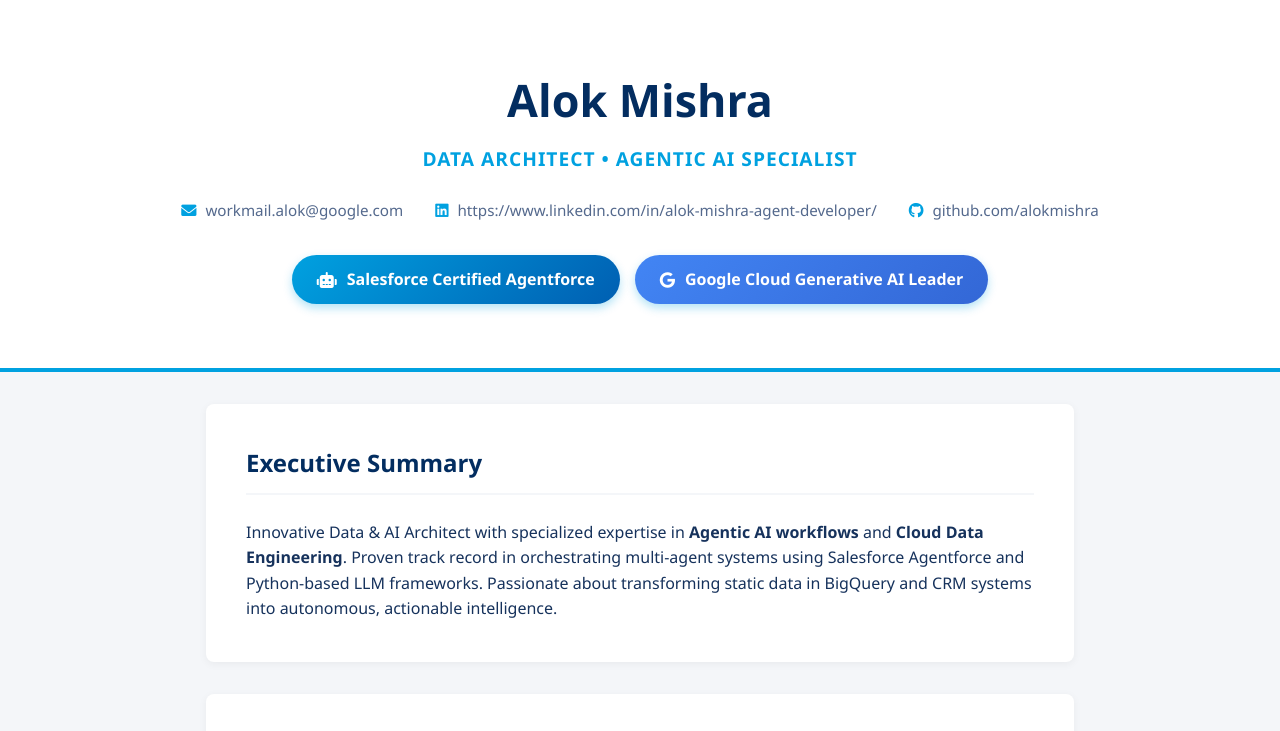
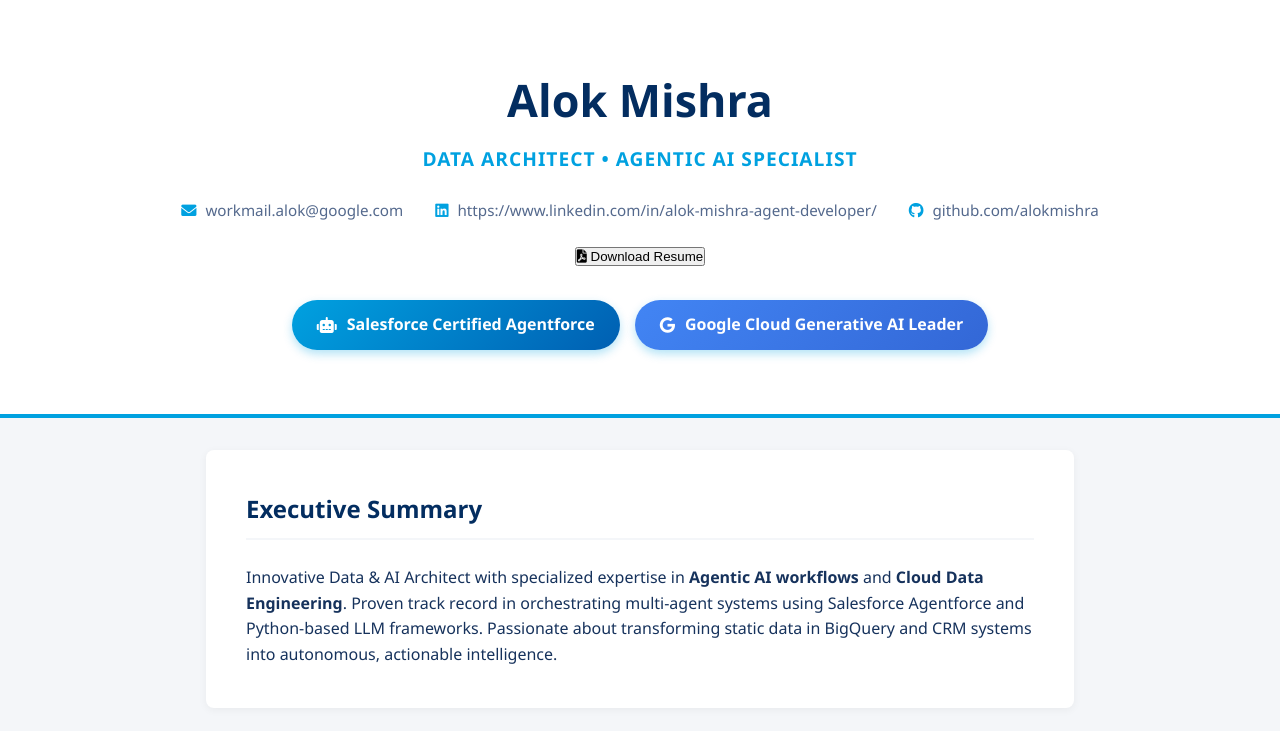
Before and after one commit to workmailalok-create/portfolio_recent, a plain HTML site: page index.html in a window 1280 px wide. Shown: the top 731 px of the page. Drawn offline with Linux system fonts and the light colour scheme.

Commit message:
Update index.html

```diff
--- a/index.html
+++ b/index.html
@@ -159,6 +159,11 @@
             <span><i class="fab fa-linkedin"></i> https://www.linkedin.com/in/alok-mishra-agent-developer/</span>
             <span><i class="fab fa-github"></i> github.com/alokmishra</span>
         </div>
+        <div style="margin-top: 20px;">
+        <button onclick="window.print()" class="download-btn">
+            <i class="fas fa-file-pdf"></i> Download Resume
+        </button>
+    </div>
 
         <div class="badges-container">
             <div class="cert-badge">
```
